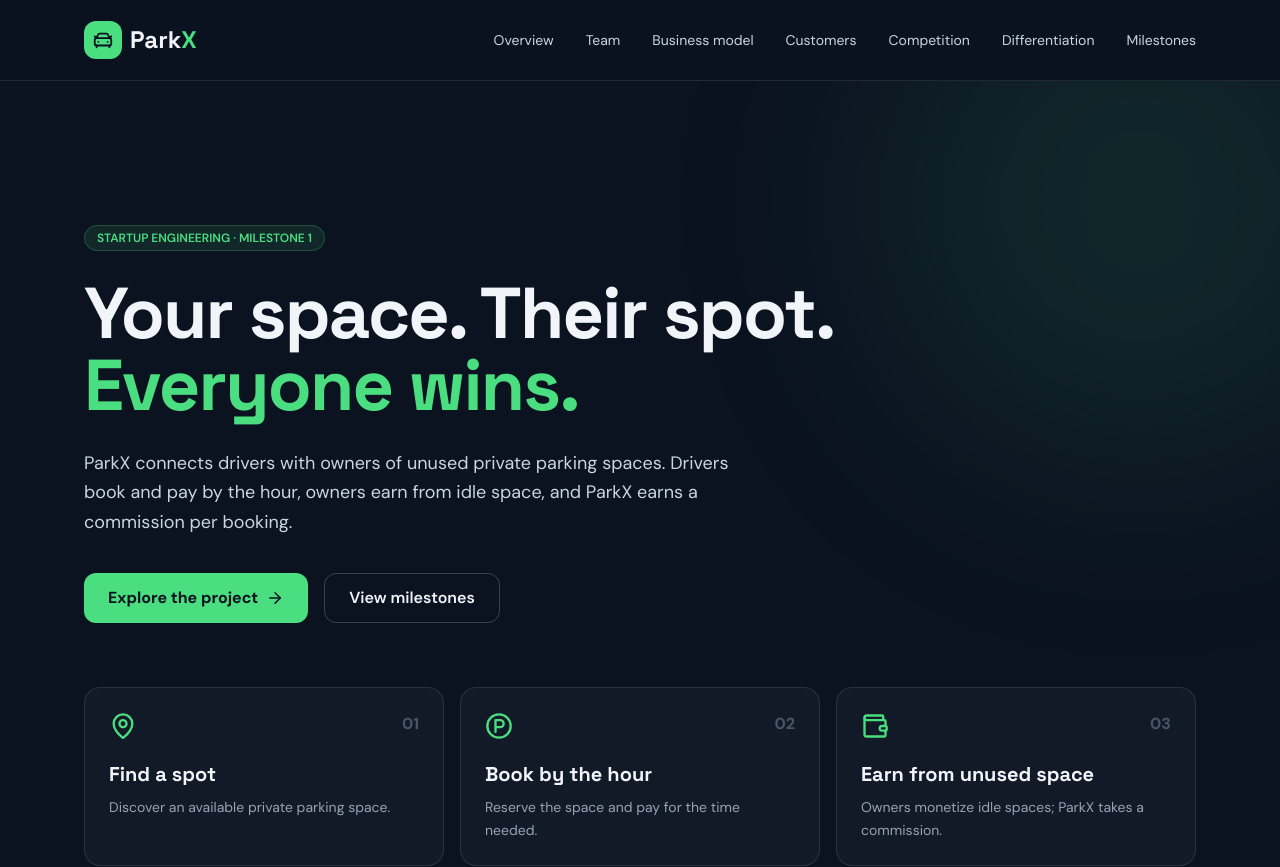
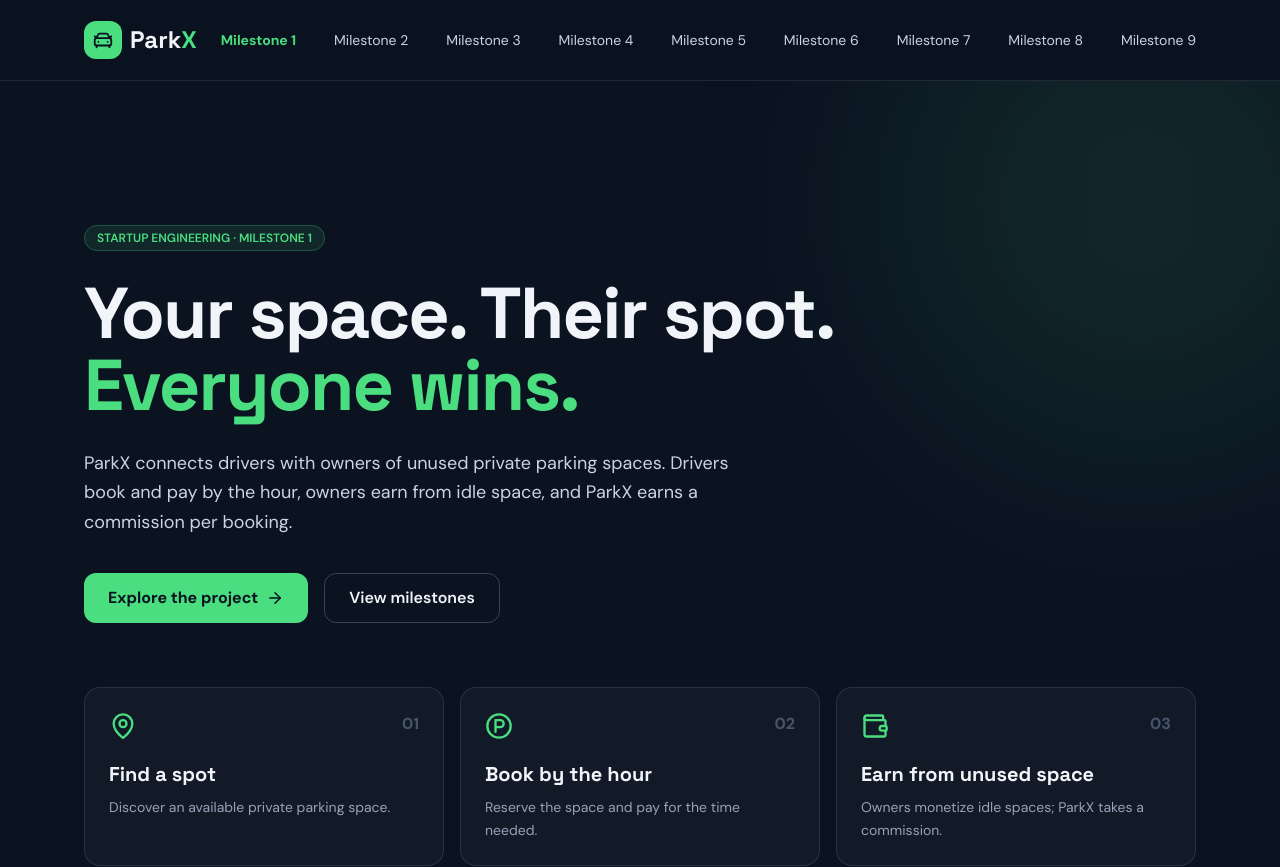
Before and after one commit to LilAndy2/ParkX-fiki, a React (Vite) app: page / in a window 1280 px wide. Shown: the top 867 px of the page. Built offline with nearby package versions, Linux system fonts and the light colour scheme.

Commit message:
refactored header for milestones

```diff
--- a/src/main.jsx
+++ b/src/main.jsx
@@ -14,7 +14,6 @@ import {
   Clock3,
   Mail,
   ArrowRight,
-  Menu,
   Building2,
   Smartphone,
   MessagesSquare,
@@ -44,10 +43,10 @@ const team = [
     photo: "/Andrei L.jpeg",
   },
   {
-    name: "Croitoriu Cosmin",
+    name: "Boșoagă Costin",
     role: "Full Stack Developer",
-    email: "member4@example.com",
-    photo: "/Cosmin.jpeg",
+    email: "costin.bosoaga@stud.acs.upb.ro",
+    photo: "/Costin.jpg",
   },
 ];
 
@@ -321,11 +320,20 @@ const advantages = [
   },
 ];
 
-function Header() {
-  const [open, setOpen] = React.useState(false);
+const milestones = Array.from({ length: 9 }, (_, index) => index + 1);
+
+function getMilestoneFromUrl() {
+  const milestone = Number(new URLSearchParams(window.location.search).get("milestone"));
+  return milestones.includes(milestone) ? milestone : 1;
+}
+
+function Header({ activeMilestone, onMilestoneChange }) {
   return (
     <header className="sticky top-0 z-50 border-b border-white/10 bg-night/90 backdrop-blur-xl">
-      <nav className="mx-auto max-w-6xl px-5 h-20 flex items-center justify-between">
+      <nav
+        aria-label="Project milestones"
+        className="mx-auto max-w-6xl px-5 h-20 flex items-center gap-6"
+      >
         <a
           href="#top"
           className="brand text-2xl font-bold flex items-center gap-2"
@@ -335,33 +343,21 @@ function Header() {
           </span>
           Park<span className="text-mint -ml-2">X</span>
         </a>
-        <button
-          className="md:hidden"
-          aria-label="Toggle menu"
-          onClick={() => setOpen(!open)}
-        >
-          <Menu />
-        </button>
-        <div
-          className={`${open ? "flex" : "hidden"} md:flex absolute md:static top-20 left-0 right-0 bg-night md:bg-transparent p-5 md:p-0 flex-col md:flex-row gap-5 md:gap-8 text-sm text-slate-300`}
-        >
-          {[
-            ["#about", "Overview"],
-            ["#team", "Team"],
-            ["#business", "Business model"],
-            ["#customers", "Customers"],
-            ["#competition", "Competition"],
-            ["#differentiation", "Differentiation"],
-            ["#milestones", "Milestones"],
-          ].map(([href, label]) => (
-            <a
-              key={href}
-              href={href}
-              onClick={() => setOpen(false)}
-              className="hover:text-mint transition"
+        <div className="flex-1 min-w-0 flex items-center justify-between gap-5 overflow-x-auto text-sm text-slate-300">
+          {milestones.map((milestone) => (
+            <button
+              key={milestone}
+              type="button"
+              aria-current={activeMilestone === milestone ? "step" : undefined}
+              onClick={() => onMilestoneChange(milestone)}
+              className={`shrink-0 whitespace-nowrap transition hover:text-mint ${
+                activeMilestone === milestone
+                  ? "font-bold text-mint"
+                  : ""
+              }`}
             >
-              {label}
-            </a>
+              Milestone {milestone}
+            </button>
           ))}
         </div>
       </nav>
@@ -380,11 +376,35 @@ function SectionHeading({ tag, title, desc }) {
   );
 }
 function App() {
+  const [activeMilestone, setActiveMilestone] = React.useState(
+    getMilestoneFromUrl,
+  );
+
+  React.useEffect(() => {
+    const handlePopState = () => setActiveMilestone(getMilestoneFromUrl());
+    window.addEventListener("popstate", handlePopState);
+    return () => window.removeEventListener("popstate", handlePopState);
+  }, []);
+
+  function selectMilestone(milestone) {
+    const url = new URL(window.location.href);
+    url.searchParams.set("milestone", milestone);
+    url.hash = "";
+    window.history.pushState(null, "", url);
+    setActiveMilestone(milestone);
+    window.scrollTo({ top: 0, behavior: "smooth" });
+  }
+
   return (
     <>
-      <Header />
+      <Header
+        activeMilestone={activeMilestone}
+        onMilestoneChange={selectMilestone}
+      />
       <main id="top">
-        <section className="relative overflow-hidden">
+        {activeMilestone === 1 ? (
+          <>
+            <section className="relative overflow-hidden">
           <div className="absolute right-[-120px] top-[-140px] w-[520px] h-[520px] rounded-full bg-mint/10 blur-[110px] pointer-events-none" />
           <div className="mx-auto max-w-6xl px-5 pt-24 pb-24 md:pt-36 md:pb-36 relative">
             <span className="pill">STARTUP ENGINEERING · MILESTONE 1</span>
@@ -722,7 +742,7 @@ function App() {
             </p>
           </div>
         </section>
-        <section id="milestones" className="section bg-white/[.02]">
+            <section id="milestones" className="section bg-white/[.02]">
           <div className="mx-auto max-w-6xl px-5">
             <SectionHeading
               tag="07 / Project journey"
@@ -765,7 +785,22 @@ function App() {
               </div>
             </div>
           </div>
-        </section>
+            </section>
+          </>
+        ) : (
+          <section className="section min-h-[60vh] flex items-center">
+            <div className="mx-auto max-w-6xl w-full px-5">
+              <span className="pill">STARTUP ENGINEERING · MILESTONE {activeMilestone}</span>
+              <h1 className="section-title mt-7">
+                Milestone {activeMilestone}
+              </h1>
+              <p className="muted max-w-2xl">
+                Content for this milestone will be added when its requirements
+                are available.
+              </p>
+            </div>
+          </section>
+        )}
       </main>
       <footer className="border-t border-white/10">
         <div className="max-w-6xl mx-auto px-5 py-9 flex flex-col sm:flex-row justify-between gap-3 text-sm text-slate-400">
```
Also changed, not shown: public/Cosmin.jpeg (deleted), public/Costin.jpg (added).
